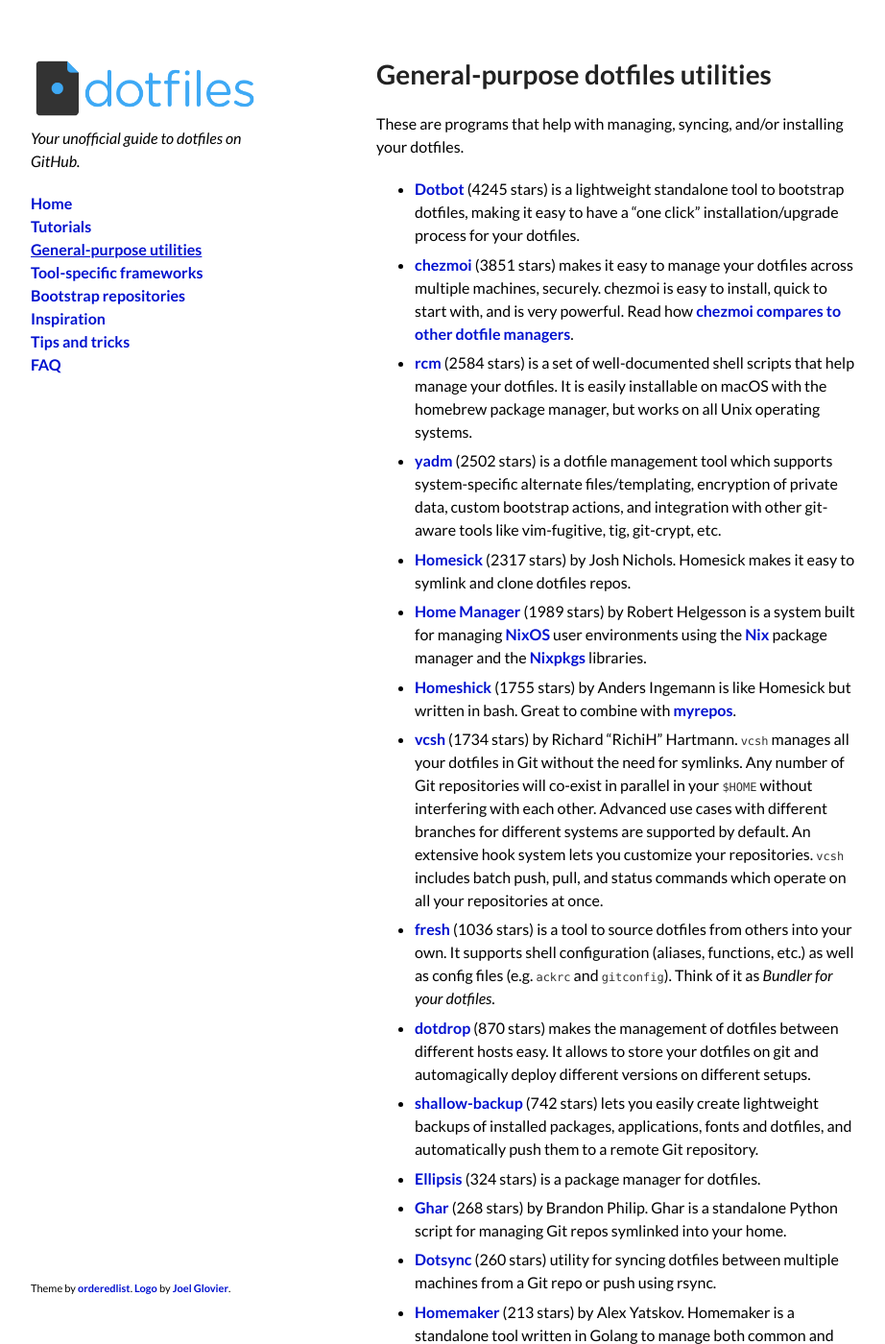
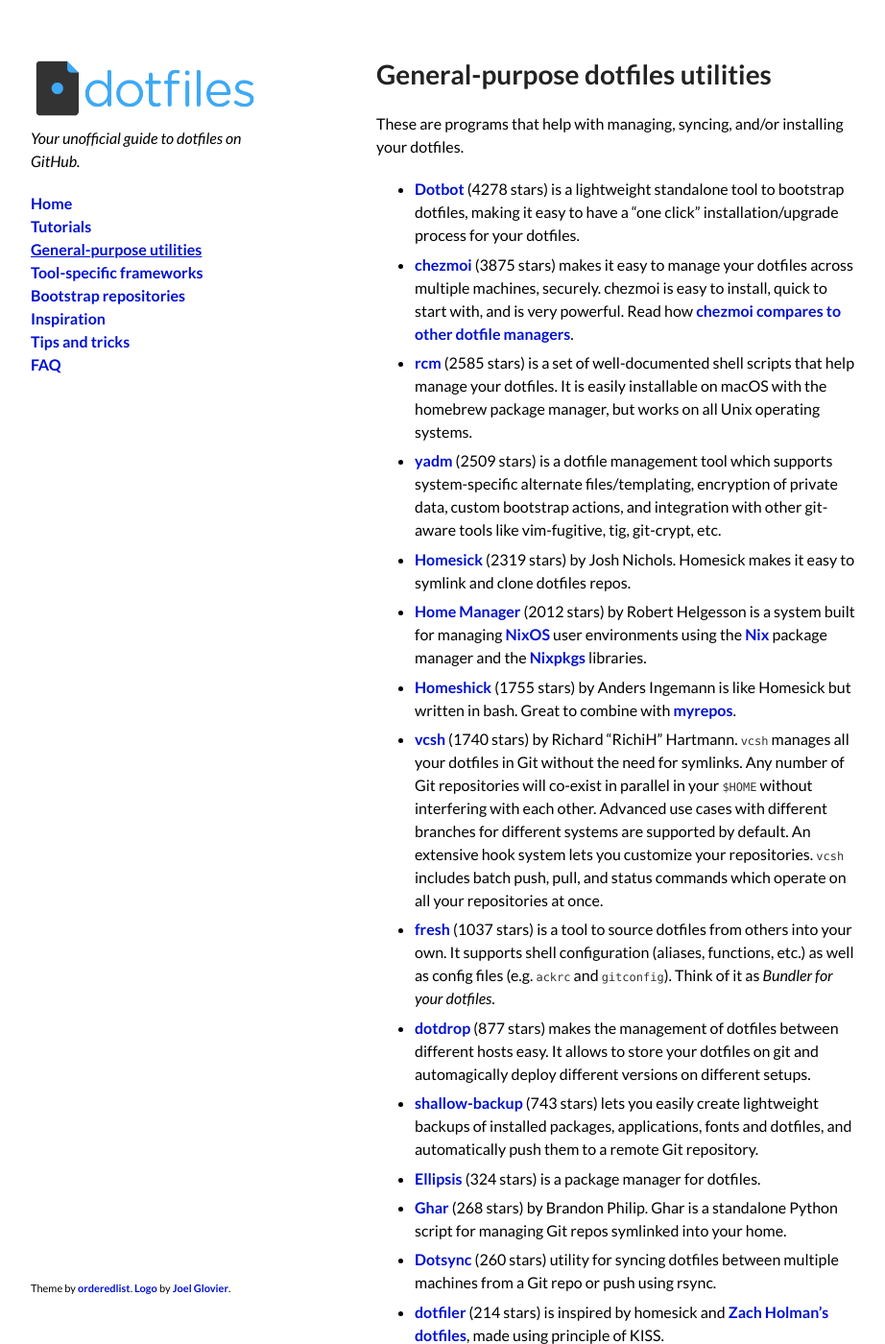
Before and after one commit to dotfiles/dotfiles.github.com, a Jekyll site: the page built from utilities.md, in a window 1280 px wide and 1400 px high. Shown: the whole window at 96% size, without its empty margins (178-1100 px from the left). Built offline with Jekyll 4.4.1, drawn with Linux system fonts in a browser that asks for light colours; comment, search, counter and statistics services are not loaded; some of the changed text lies outside the part shown.

Commit message:
Update star counts

```diff
--- a/_data/bootstrap.yml
+++ b/_data/bootstrap.yml
@@ -1,10 +1,10 @@
-- forks: 1778
+- forks: 1776
   name: thoughtbot/dotfiles
   notes: A base set of configs, plugins, scripts, and aliases for vim, tmux, git,
     ruby, and zsh.
-  stars: 6626
+  stars: 6632
   url: https://github.com/thoughtbot/dotfiles
-- forks: 344
+- forks: 345
   name: dotphiles
   notes: A community driven framework of dotfiles, for the usual terminal apps and
     shells, designed to work across multiple platforms and degrade for older versions
--- a/_data/utilities.yml
+++ b/_data/utilities.yml
@@ -4,17 +4,17 @@
     popular dotfiles.
   stars: 119
   url: https://github.com/jh3y/kody
-- forks: 9
+- forks: 10
   name: bashdot
   notes: is a minimalist dotfile management framework, written 100% in bash.
   stars: 74
   url: https://github.com/bashdot/bashdot
-- forks: 204
+- forks: 208
   name: chezmoi
   notes: makes it easy to manage your dotfiles across multiple machines, securely.
     chezmoi is easy to install, quick to start with, and is very powerful. Read how
     [chezmoi compares to other dotfile managers](https://github.com/twpayne/chezmoi/blob/master/docs/COMPARISON.md).
-  stars: 3851
+  stars: 3875
   url: https://github.com/twpayne/chezmoi
 - forks: 3
   name: Bonclay
@@ -39,26 +39,26 @@
 - forks: 16
   name: dfm
   notes: is a utility to manage your dotfiles, lightweight and simple.
-  stars: 105
+  stars: 106
   url: https://github.com/justone/dfm
-- forks: 201
+- forks: 200
   name: Dotbot
   notes: is a lightweight standalone tool to bootstrap dotfiles, making it easy to
     have a "one click" installation/upgrade process for your dotfiles.
-  stars: 4245
+  stars: 4278
   url: https://github.com/anishathalye/dotbot
-- forks: 60
+- forks: 61
   name: dotdrop
   notes: makes the management of dotfiles between different hosts easy. It allows
     to store your dotfiles on git and automagically deploy different versions on different
     setups.
-  stars: 870
+  stars: 877
   url: https://github.com/deadc0de6/dotdrop
 - forks: 31
   name: dotfiler
   notes: is inspired by homesick and [Zach Holman's dotfiles](https://github.com/holman/dotfiles),
     made using principle of KISS.
-  stars: 213
+  stars: 214
   url: https://github.com/svetlyak40wt/dotfiler
 - forks: 10
   name: dotfiles.sh
@@ -73,7 +73,7 @@
   name: dotgit
   notes: by Kobus van Schoor. A comprehensive and versatile dotfiles manager which
     helps to synchronize your dotfiles between multiple computers and devices.
-  stars: 136
+  stars: 139
   url: https://github.com/kobus-v-schoor/dotgit
 - forks: null
   name: dotsecrets
@@ -88,7 +88,7 @@
   notes: by Jam Risser. A simple cli to manage and sync dotfiles with git and stow.
     It backups dotfiles with git and keeps track of simultaneous dotfile configurations
     for multiple environments. It also supports shell autocompletion.
-  stars: 80
+  stars: 81
   url: https://github.com/codejamninja/dotstow
 - forks: 62
   name: Dotsync
@@ -119,7 +119,7 @@
   notes: is a tool to source dotfiles from others into your own. It supports shell
     configuration (aliases, functions, etc.) as well as config files (e.g. `ackrc`
     and `gitconfig`). Think of it as _Bundler for your dotfiles_.
-  stars: 1036
+  stars: 1037
   url: https://github.com/freshshell/fresh
 - forks: 34
   name: Ghar
@@ -139,12 +139,12 @@
     you. Homely also has a clever Automatic Cleanup feature and good tutorials.
   stars: 43
   url: https://github.com/phodge/homely
-- forks: 634
+- forks: 638
   name: Home Manager
   notes: by Robert Helgesson is a system built for managing [NixOS](https://nixos.org)
     user environments using the [Nix](https://nixos.org/nix/) package manager and
     the [Nixpkgs](https://nixos.org/nixpkgs/) libraries.
-  stars: 1989
+  stars: 2012
   url: https://github.com/rycee/home-manager
 - forks: 19
   name: Homemaker
@@ -162,7 +162,7 @@
 - forks: 126
   name: Homesick
   notes: by Josh Nichols. Homesick makes it easy to symlink and clone dotfiles repos.
-  stars: 2317
+  stars: 2319
   url: https://github.com/technicalpickles/homesick
 - name: myrepos
   notes: is a tool to manage all your version control repositories at once.
@@ -181,18 +181,18 @@
   notes: is a set of well-documented shell scripts that help manage your dotfiles.
     It is easily installable on macOS with the homebrew package manager, but works
     on all Unix operating systems.
-  stars: 2584
+  stars: 2585
   url: https://github.com/thoughtbot/rcm
-- forks: 59
+- forks: 61
   name: shallow-backup
   notes: lets you easily create lightweight backups of installed packages, applications,
     fonts and dotfiles, and automatically push them to a remote Git repository.
-  stars: 742
+  stars: 743
   url: https://github.com/alichtman/shallow-backup
 - forks: 11
   name: stowsh
   notes: is a clone of GNU Stow written in bash with minimal dependencies.
-  stars: 67
+  stars: 65
   url: https://github.com/williamsmj/stowsh
 - name: summon
   notes: is a Bash tool that shares basically the same concept as Stow but with some
@@ -207,14 +207,14 @@
     branches for different systems are supported by default. An extensive hook system
     lets you customize your repositories. `vcsh` includes batch push, pull, and status
     commands which operate on all your repositories at once.
-  stars: 1734
+  stars: 1740
   url: https://github.com/RichiH/vcsh
-- forks: 117
+- forks: 118
   name: yadm
   notes: is a dotfile management tool which supports system-specific alternate files/templating,
     encryption of private data, custom bootstrap actions, and integration with other
     git-aware tools like vim-fugitive, tig, git-crypt, etc.
-  stars: 2502
+  stars: 2509
   url: https://github.com/TheLocehiliosan/yadm
   website: https://yadm.io/
 - forks: 9
@@ -234,5 +234,5 @@
 - forks: 9
   name: dotter
   notes: A dotfile manager and templater written in Rust, with Windows/Linux/Mac support.
-  stars: 178
+  stars: 183
   url: https://github.com/SuperCuber/dotter
```
Also changed, not shown: _data/frameworks.yml (+35 -35 lines), _data/inspiration.yml (+38 -38 lines).
